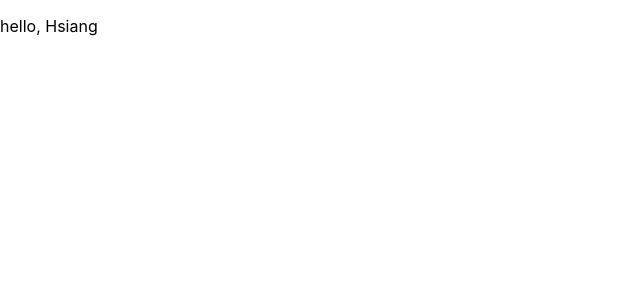
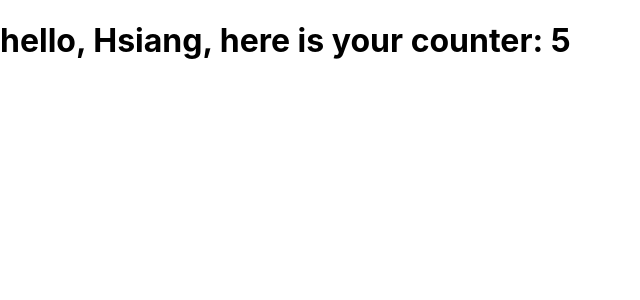
Before and after one commit to chienhsiang-hung/my-app, a React (Create React App) app: page / in a window 1280 px wide. Shown: the top 300 px of the page, without its empty margins (0-640 px from the left). Built offline with nearby package versions, Linux system fonts and the light colour scheme.

Commit message:
Update index.js

```diff
--- a/src/index.js
+++ b/src/index.js
@@ -6,12 +6,16 @@ import reportWebVitals from './reportWebVitals';
 
 const root = ReactDOM.createRoot(document.getElementById('root'));
 const name = "Hsiang";
-const el = <p>hello, {name}</p>;
 
-root.render(
-  el,
-  document.getElementById('root')
-);
+let counter = 0;
+function show() {
+  counter++;
+  root.render(
+    <h1>hello, {name}, here is your counter: {counter}</h1>,
+    document.getElementById('root')
+  )
+}
+setInterval(show, 1000);
 
 // If you want to start measuring performance in your app, pass a function
 // to log results (for example: reportWebVitals(console.log))
```
